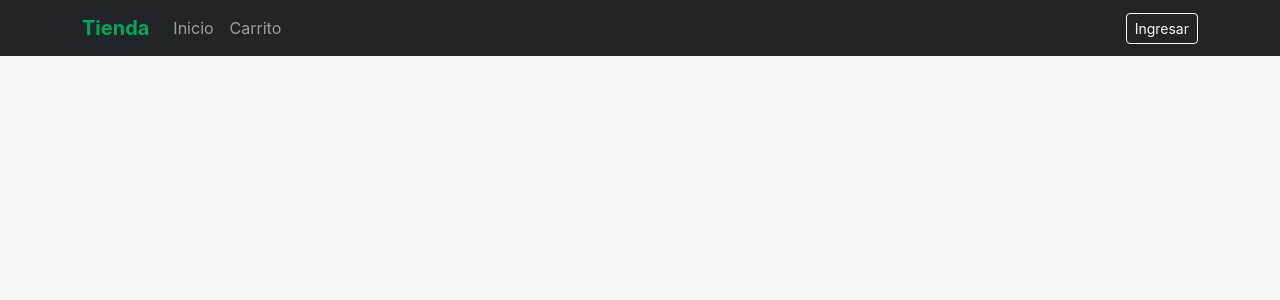
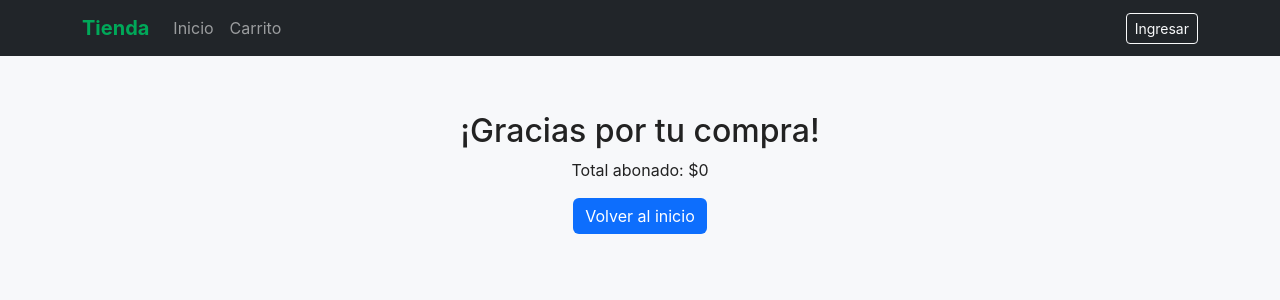
Before and after one commit to fenixblue-dev/mi-tienda, a React (Vite) app: page /checkout in a window 1280 px wide. Shown: the top 300 px of the page. Built offline with nearby package versions, Linux system fonts and the light colour scheme.

Commit message:
Agrego Checkout y actualizo Navbar y Cart para finalizar compra

```diff
--- a/src/App.jsx
+++ b/src/App.jsx
@@ -1,11 +1,12 @@
-import { BrowserRouter, Routes, Route } from "react-router-dom";
-import Nav from "./components/Nav/Nav";
 import Home from "./pages/Home";
 import ItemDetailContainer from "./components/ItemDetailContainer/ItemDetailContainer";
 import CartPage from "./pages/CartPage";
+import Checkout from "./pages/Checkout"; // nueva página
 import Login from "./pages/Login";
 import ProductFormContainer from "./components/Admincomponents/ProductFormContainer/ProductFormContainer";
 import { CartProvider } from "./context/CartContext";
+import { BrowserRouter, Routes, Route } from "react-router-dom";
+import Nav from "./components/Nav/Nav"; // ajusta la ruta si es diferente
 import { AuthProvider } from "./context/AuthContext";
 import ProtectedRoute from "./routes/ProtectedRoute";
 
@@ -20,6 +21,7 @@ export default function App() {
               <Route path="/" element={<Home />} />
               <Route path="/item/:id" element={<ItemDetailContainer />} />
               <Route path="/cart" element={<CartPage />} />
+              <Route path="/checkout" element={<Checkout />} /> {/* NUEVA RUTA */}
               <Route path="/login" element={<Login />} />
 
               <Route
--- /dev/null
+++ b/src/pages/Checkout.jsx
@@ -0,0 +1,22 @@
+import React, { useEffect } from "react";
+import { useCart } from "../context/CartContext";
+import { Link } from "react-router-dom";
+
+export default function Checkout() {
+  const { totalPrice, clearCart } = useCart();
+
+  // Limpiar carrito al entrar a checkout
+  useEffect(() => {
+    clearCart();
+  }, []);
+
+  return (
+    <div style={{ padding: "2rem", textAlign: "center" }}>
+      <h2>¡Gracias por tu compra!</h2>
+      <p>Total abonado: ${totalPrice}</p>
+      <Link to="/" className="btn btn-primary">
+        Volver al inicio
+      </Link>
+    </div>
+  );
+}
```
Also changed, not shown: src/components/cart/cart.jsx (+24 -11 lines).
